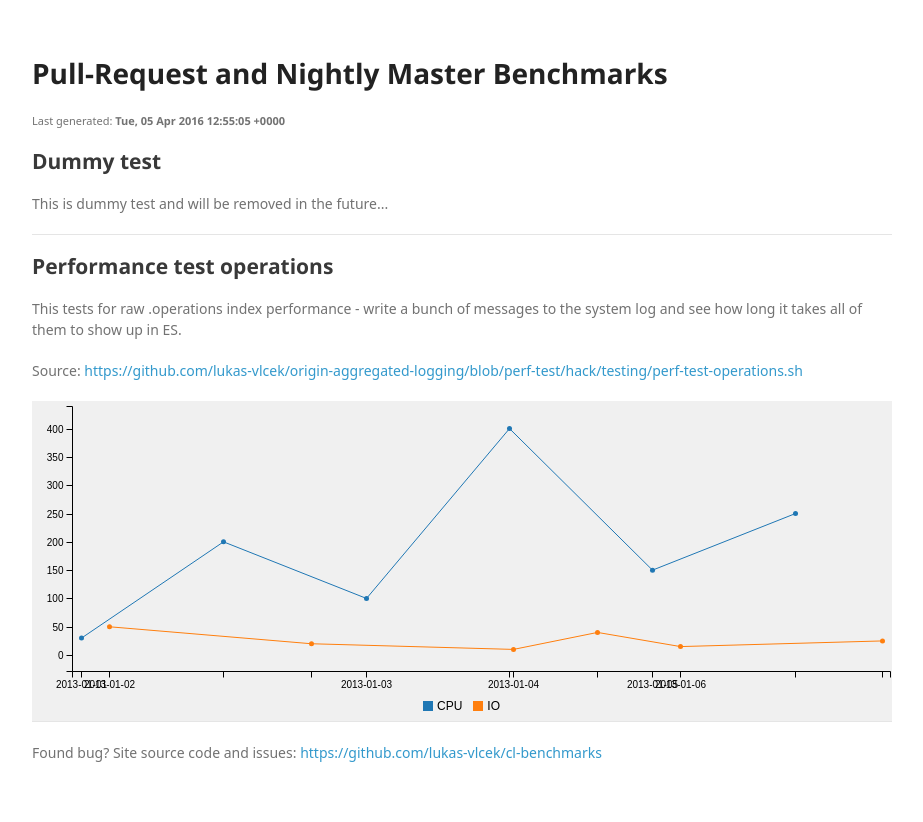
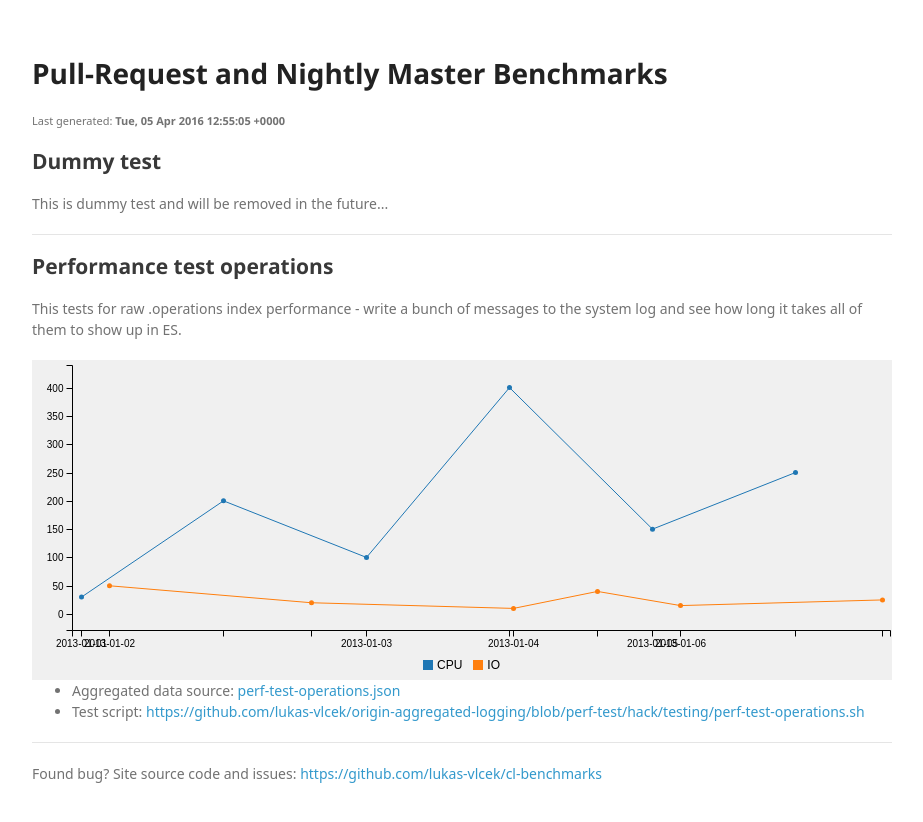
Before and after one commit to lukas-vlcek/cl-benchmarks, a Jekyll site: the page built from index.html, in a window 1280 px wide. Shown: the top 822 px of the page, without its empty margins (178-1101 px from the left). Built offline with Jekyll 4.4.1, drawn with Linux system fonts in a browser that asks for light colours; some web fonts are replaced.

Commit message:
Add link to aggregated data source to report.

```diff
--- a/index.html
+++ b/index.html
@@ -13,13 +13,19 @@ layout: main
         <h2>{{ metadata["display_name"] }}</h2>
         <p>{{ metadata["description"] }}</p>
 
-        {% if metadata["source_url"] %}
-            <p>Source: <a href="{{ metadata["source_url"] }}">{{ metadata["source_url"] }}</a></p>
-        {% endif %}
-
         {% if metadata["chart_enabled"] %}
             <div id="chart" class="chart"></div>
         {% endif %}
+
+        <ul>
+        {% if metadata["chart_enabled"] %}
+            <li>Aggregated data source: <a href="{{ "/aggregations" | prepend: site.baseurl }}/{{metadata_code}}.json">{{ metadata_code }}.json</a></li>
+        {% endif %}
+        {% if metadata["source_url"] %}
+            <li>Test script: <a href="{{ metadata["source_url"] }}">{{ metadata["source_url"] }}</a></li>
+        {% endif %}
+        </ul>
+
         <hr>
     </p>
 {% endfor %}
```
